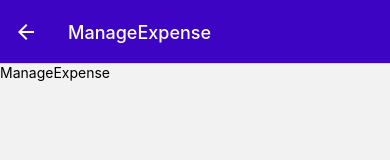
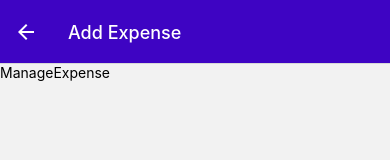
Before and after one commit to Raphael1894/Expenses-app, a React Native app: screen /ManageExpense in a window 390 px wide. Shown: the top 160 px of the page. Built offline with nearby package versions, Linux system fonts and the light colour scheme.

Commit message:
adding package & manage expense screen title

```diff
--- a/components/expensesOutput/ExpenseItem.js
+++ b/components/expensesOutput/ExpenseItem.js
@@ -3,11 +3,11 @@
 import { getFormattedDate } from '../../utilities/Date';
 import { GlobalStyles } from '../../constants/styles';
 
-function ExpenseItem({ description, amount, date }) {
+function ExpenseItem({ id, description, amount, date }) {
 	const navigation = useNavigation();
 
 	function expensePressHandler() {
-		navigation.navigate('ManageExpense');
+		navigation.navigate('ManageExpense', { expenseId: id });
 	}
 
 	return (
--- a/package.json
+++ b/package.json
@@ -23,7 +23,8 @@
     "react-native-web": "0.17.7"
   },
   "devDependencies": {
-    "@babel/core": "^7.12.9"
+    "@babel/core": "^7.12.9",
+    "@babel/plugin-proposal-optional-chaining": "^7.17.12"
   },
   "private": true
 }
--- a/screens/ManageExpense.js
+++ b/screens/ManageExpense.js
@@ -1,7 +1,18 @@
-import { Text } from 'react-native';
+import { useLayoutEffect } from "react";
+import { Text } from "react-native";
 
-function ManageExpense() {
-	return <Text>ManageExpense</Text>;
+function ManageExpense({ route, navigation }) {
+  const editedExpenseId = route.params?.expenseId;
+
+  const isEditing = !!editedExpenseId;
+
+  useLayoutEffect(() => {
+    navigation.setOptions({
+      title: isEditing ? "Edit Expense" : "Add Expense",
+    });
+  }, [navigation, isEditing]);
+
+  return <Text>ManageExpense</Text>;
 }
 
 export default ManageExpense;
```
Also changed, not shown: 1 other file (tests, documents, lock files or other folders).
